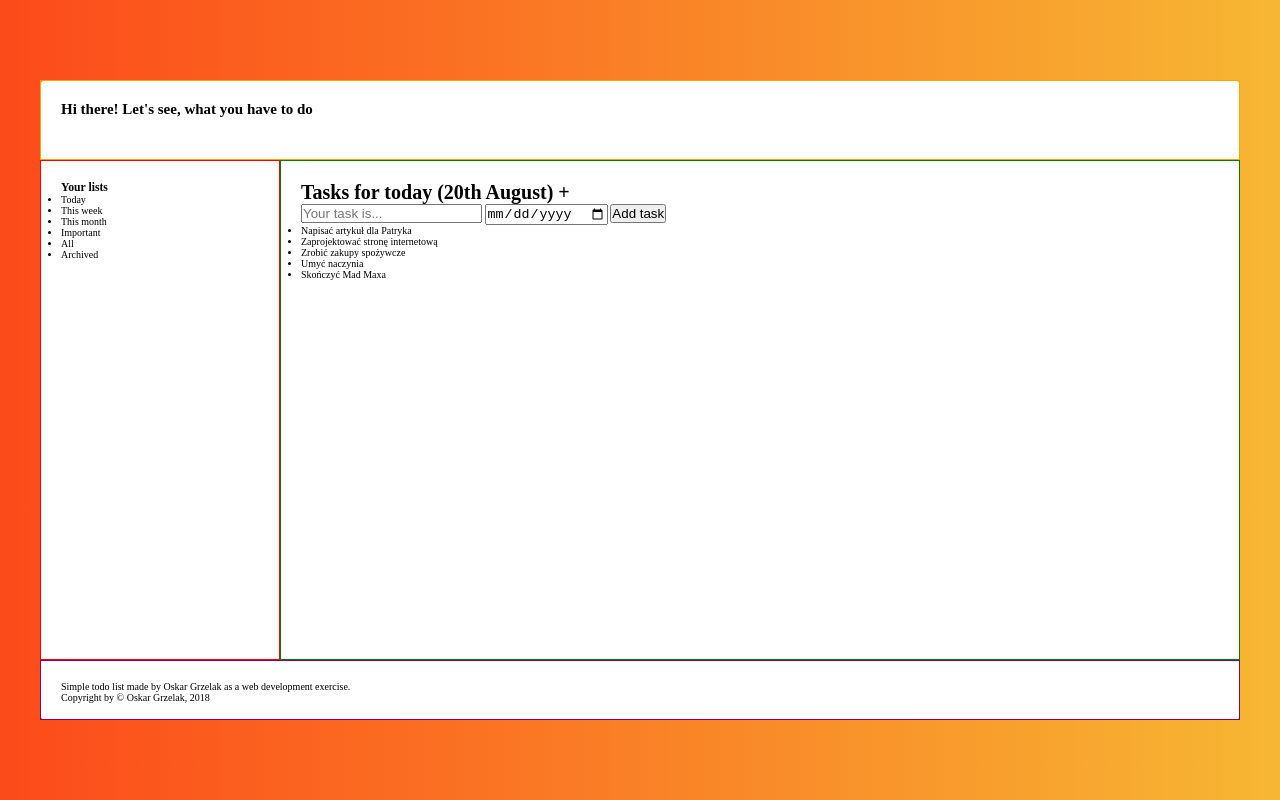
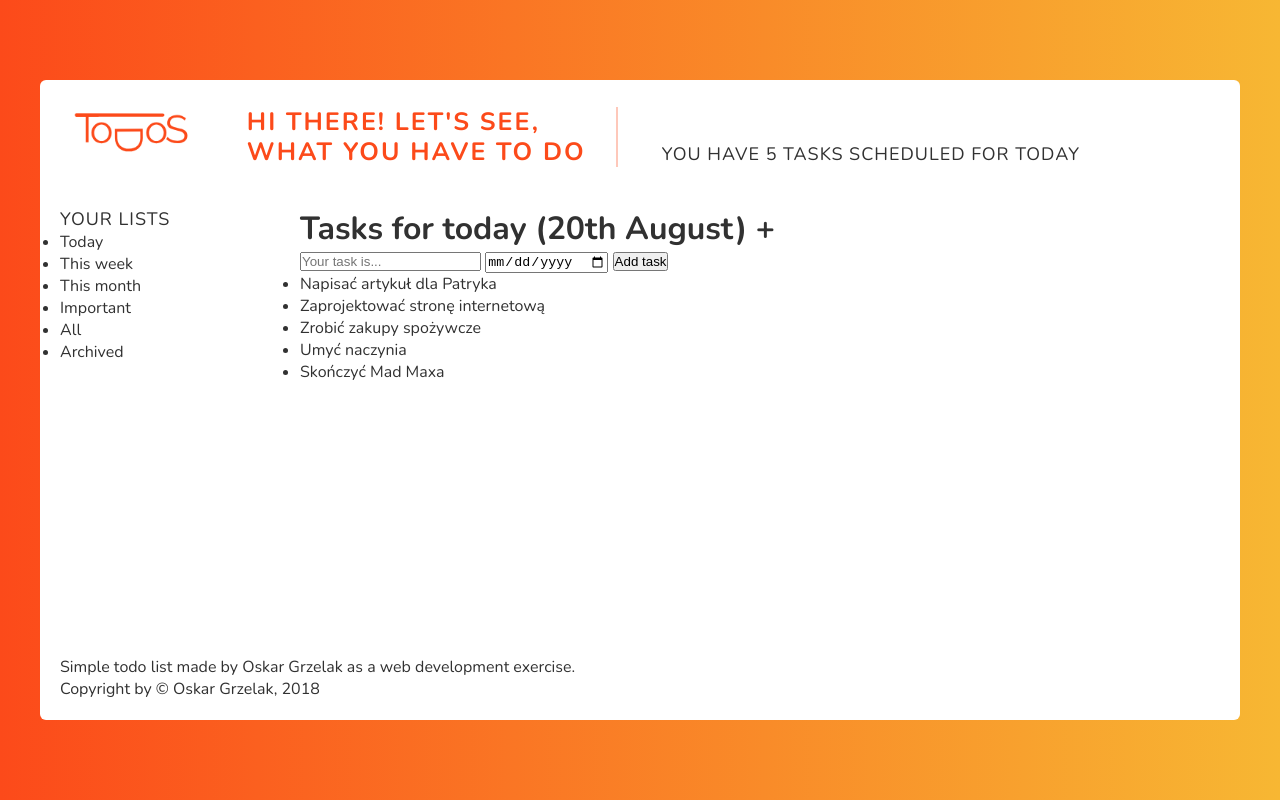
Before and after one commit to OskarGrzelak/TodoList, a plain HTML site: page index.html in a window 1280 px wide. Drawn offline with nearby package versions, Linux system fonts and the light colour scheme.

Commit message:
header stylization

```diff
--- a/css/style.css
+++ b/css/style.css
@@ -1,3 +1,23 @@
+body {
+  font-family: 'Nunito', sans-serif;
+  font-weight: 400;
+  font-size: 1.6rem;
+  color: #313131; }
+
+.heading-secondary {
+  text-transform: uppercase;
+  font-weight: 700;
+  font-size: 2.5rem;
+  letter-spacing: .2rem;
+  line-height: 1.2;
+  color: #fc4a1a; }
+
+.heading-tertiary {
+  text-transform: uppercase;
+  font-weight: 300;
+  font-size: 1.8rem;
+  letter-spacing: .1rem; }
+
 * {
   margin: 0;
   padding: 0;
@@ -19,31 +39,37 @@ body {
   position: relative; }
 
 .header {
-  height: 8rem;
   padding: 2rem;
-  border: 1px solid orange; }
+  width: 100%; }
+  .header__logo {
+    display: inline-block;
+    margin-right: 4rem; }
+    .header__logo img {
+      height: 6rem; }
+  .header__message {
+    display: inline-block; }
+    .header__message:not(:last-child) {
+      padding-right: 3rem;
+      margin-right: 4rem;
+      border-right: 2px solid rgba(252, 74, 26, 0.3); }
 
 .menu {
   float: left;
   display: block;
   height: calc(80vh - 14rem);
   width: 20%;
-  padding: 2rem;
-  border: 1px solid red; }
+  padding: 2rem; }
 
 .todo {
   float: left;
   display: block;
   height: calc(80vh - 14rem);
   width: 80%;
-  padding: 2rem;
-  border: 1px solid green; }
+  padding: 2rem; }
 
 .footer {
   position: absolute;
   bottom: 0;
   right: 0;
-  height: 6rem;
   width: 100%;
-  padding: 2rem;
-  border: 1px solid purple; }
+  padding: 2rem; }
--- a/index.html
+++ b/index.html
@@ -5,6 +5,7 @@
     <meta name="viewport" content="width=device-width, initial-scale=1.0">
     <meta http-equiv="X-UA-Compatible" content="ie=edge">
 
+    <link href="https://fonts.googleapis.com/css?family=Nunito:300,400,700" rel="stylesheet">
     <link rel="stylesheet" href="css/style.css">
 
     <title>Todo List</title>
@@ -13,9 +14,13 @@
 
     <div class="container">
         <header class="header">
-            <div class="header__logo"></div>
+            <div class="header__logo"><img src="img/LogoMakr_2AH1p2.png" alt="ToDoS"></div>
             <div class="header__message">
-                <h2 class="heading-secondary">Hi there! Let's see, what you have to do</h2>
+                <h2 class="heading-secondary">Hi there! Let's see,</h2>
+                <h2 class="heading-secondary">what you have to do</h2>
+            </div>
+            <div class="header__message">
+                <h3 class="heading-tertiary">You have <span id="tasks-counter">5</span> tasks scheduled for today</h3>
             </div>
         </header>
 
--- a/sass/main.scss
+++ b/sass/main.scss
@@ -1,4 +1,5 @@
 @import "sub/variables";
+@import "sub/typography";
 
 @import "sub/base";
 @import "sub/header";
--- a/sass/sub/_header.scss
+++ b/sass/sub/_header.scss
@@ -1,6 +1,23 @@
 .header {
-    height: 8rem;
     padding: 2rem;
+    width: 100%;
 
-    border: 1px solid orange;
+    &__logo {
+        display: inline-block;
+        margin-right: 4rem;
+
+        & img {
+            height: 6rem;
+        }
+    }
+
+    &__message {
+        display: inline-block;
+
+        &:not(:last-child) {
+            padding-right: 3rem;
+            margin-right: 4rem;
+            border-right: 2px solid rgba($color-primary, .3);
+        }
+    }
 }
--- /dev/null
+++ b/sass/sub/_typography.scss
@@ -0,0 +1,26 @@
+body {
+    font-family: 'Nunito', sans-serif;
+    font-weight: 400;
+    font-size: 1.6rem;
+    color: $color-grey-dark;
+}
+
+.heading-primary {
+
+}
+
+.heading-secondary {
+    text-transform: uppercase;
+    font-weight: 700;
+    font-size: 2.5rem;
+    letter-spacing: .2rem;
+    line-height: 1.2;
+    color: $color-primary;
+}
+
+.heading-tertiary {
+    text-transform: uppercase;
+    font-weight: 300;
+    font-size: 1.8rem;
+    letter-spacing: .1rem;
+}
--- a/sass/sub/_variables.scss
+++ b/sass/sub/_variables.scss
@@ -1 +1,5 @@
 $color-white: #ffffff;
+
+$color-grey-dark: #313131;
+
+$color-primary: #fc4a1a;
```
Also changed, not shown: img/LogoMakr_2AH1p2.png (added).
